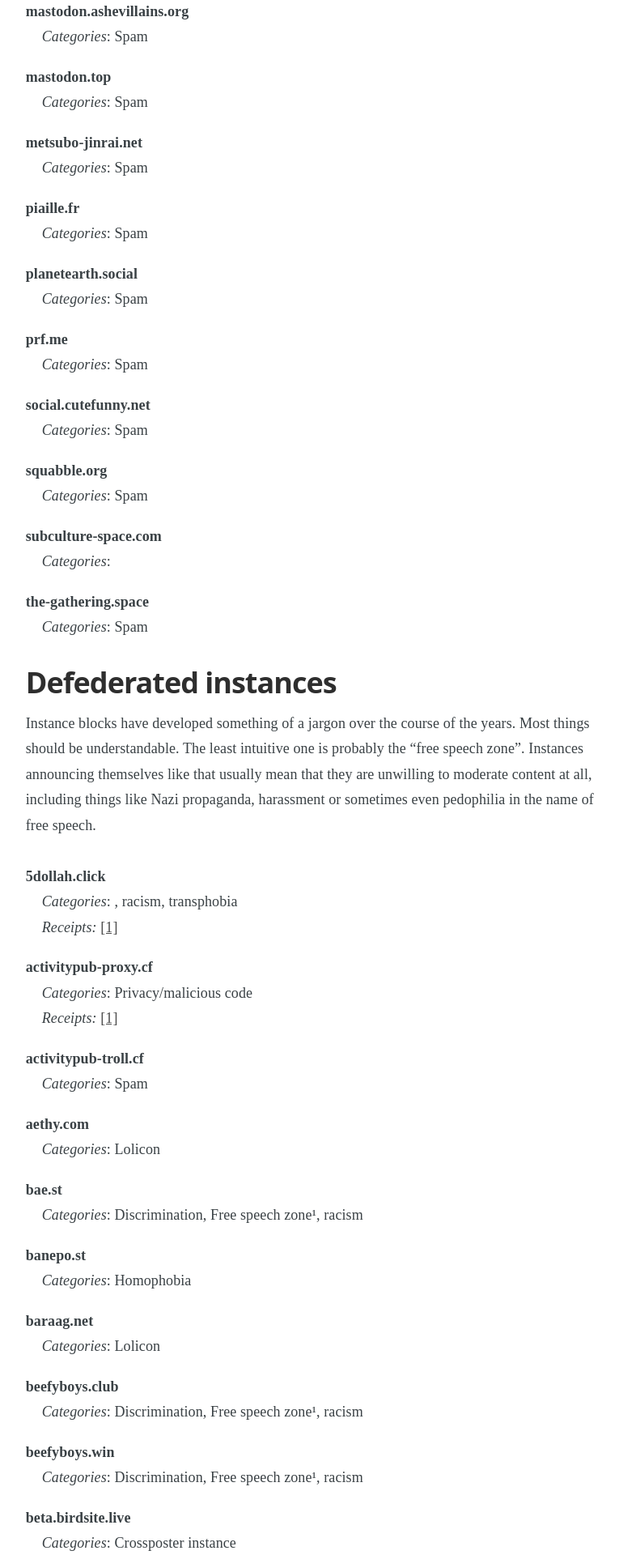
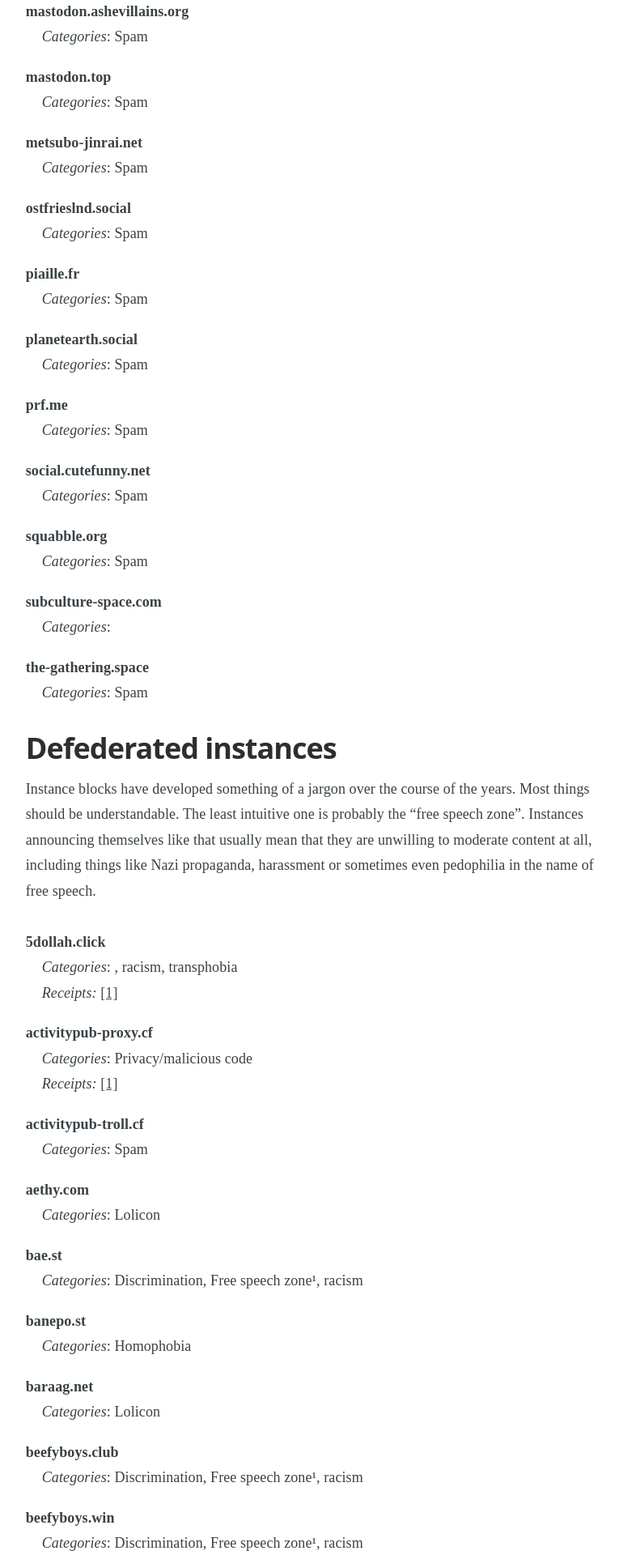
Before and after one commit to chaossocial/meta, a Jekyll site: the page built from federation.md, in a window 1280 px wide. Shown: the part 2126-4046 px from the top of the page at 81% size, without its empty margins (398-1163 px from the left). Built offline with Jekyll 4.4.1, drawn with Linux system fonts in a browser that asks for light colours; some of the changed text lies outside the part shown.

Commit message:
Limit ostfrieslnd.social

```diff
--- a/_data/limited_instances.json
+++ b/_data/limited_instances.json
@@ -150,6 +150,15 @@
     "comment_de": ""
   },
   {
+    "instance": "ostfrieslnd.social",
+    "tags": [
+      "SPAM"
+    ],
+    "receipts": [],
+    "comment_en": "",
+    "comment_de": ""
+  },
+  {
     "instance": "piaille.fr",
     "tags": [
       "SPAM"
```
